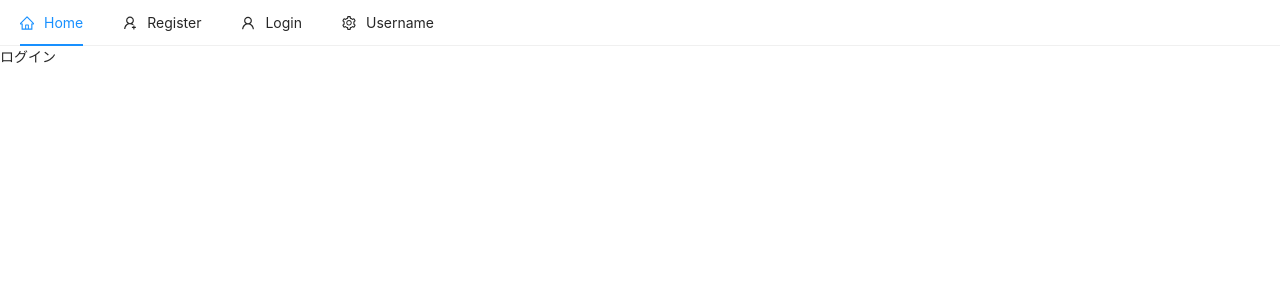
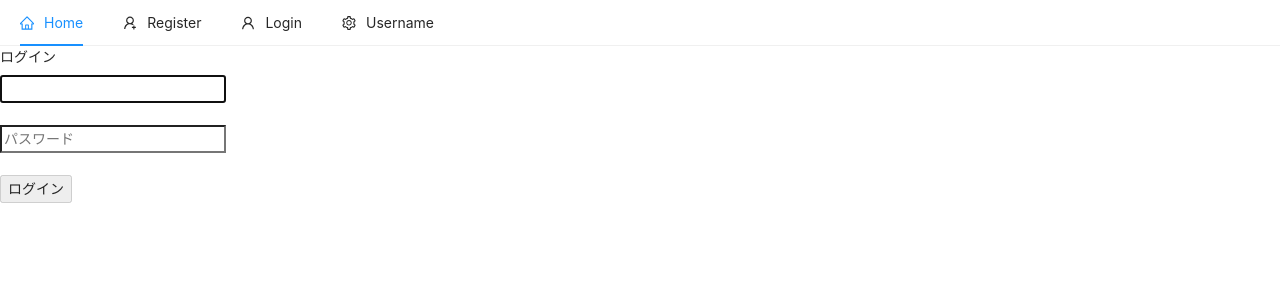
Before and after one commit to br-to/react-ec, a React (Create React App) app in the folder client/: page /login in a window 1280 px wide. Shown: the top 300 px of the page. Built offline with nearby package versions, Linux system fonts and the light colour scheme; no server answers; the HTML template or start-up script is replaced by a standard one.

Commit message:
メアド、パスワードでログイン

```diff
--- a/client/src/pages/auth/Login.jsx
+++ b/client/src/pages/auth/Login.jsx
@@ -1,9 +1,78 @@
-import * as React from "react";
+import React, { useState, useEffect } from 'react';
+import { auth } from '../../firebase';
+import { toast } from 'react-toastify';
+import { useDispatch } from 'react-redux';
 
-const Login = () => (
-  <div>
-    <p>ログイン</p>
-  </div>
-);
+const Login = ({ history }) => {
+  const dispatch = useDispatch();
+  const [email, setEmail] = useState('');
+  const [password, setPassword] = useState('');
+
+  const handleSubmit = async (e) => {
+    e.preventDefault();
+    try {
+      // firebaseログイン認証
+      const result = await auth.signInWithEmailAndPassword(email, password);
+      const { user } = result;
+      const idTokenResult = await user.getIdTokenResult();
+
+      dispatch({
+        type: 'LOGGED_IN_USER',
+        payload: {
+          email: user.email,
+          token: idTokenResult.token,
+        },
+      });
+      history.push('/');
+    } catch (error) {
+      console.error(error);
+      toast.error('ログインでエラーが発生しました');
+    }
+  };
+
+  const LoginForm = () => (
+    <form onSubmit={handleSubmit}>
+      <div className="form-group">
+        <input
+          type="email"
+          className="form-control"
+          value={email}
+          onChange={(e) => setEmail(e.currentTarget.value)}
+          autoFocus
+        />
+      </div>
+      <br />
+      <div className="form-group">
+        <input
+          type="password"
+          className="form-control"
+          value={password}
+          onChange={(e) => setPassword(e.currentTarget.value)}
+          placeholder="パスワード"
+        />
+      </div>
+      <br />
+
+      <button
+        type="submit"
+        className="btn btn-raised"
+        disabled={!email | (password.length < 6)}
+        onClick={handleSubmit}
+      >
+        ログイン
+      </button>
+    </form>
+  );
+  return (
+    <div className="container p-5">
+      <div className="row">
+        <div className="col-md-6 offset-md-3">
+          <h4>ログイン</h4>
+          {LoginForm()}
+        </div>
+      </div>
+    </div>
+  );
+};
 
 export default Login;
```
